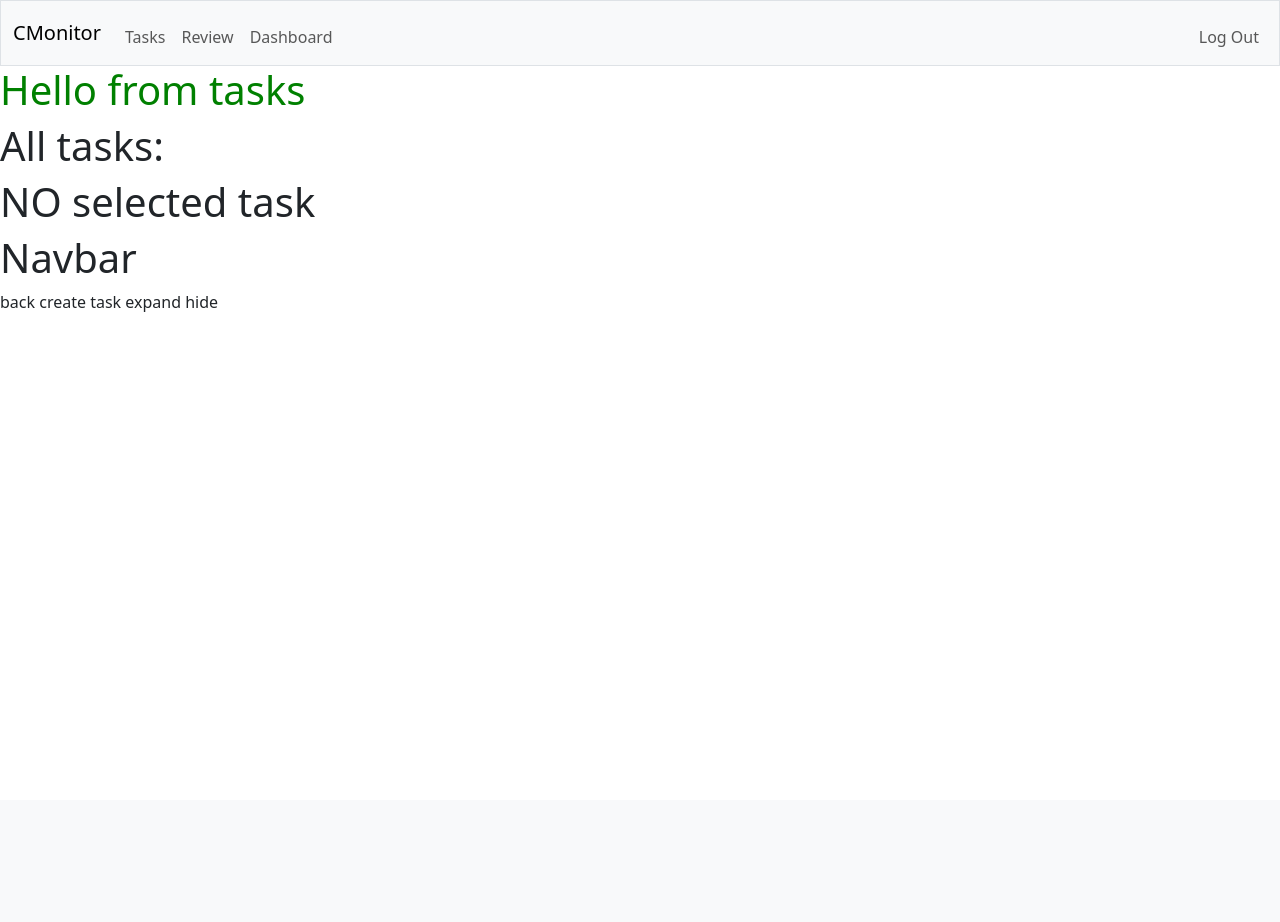
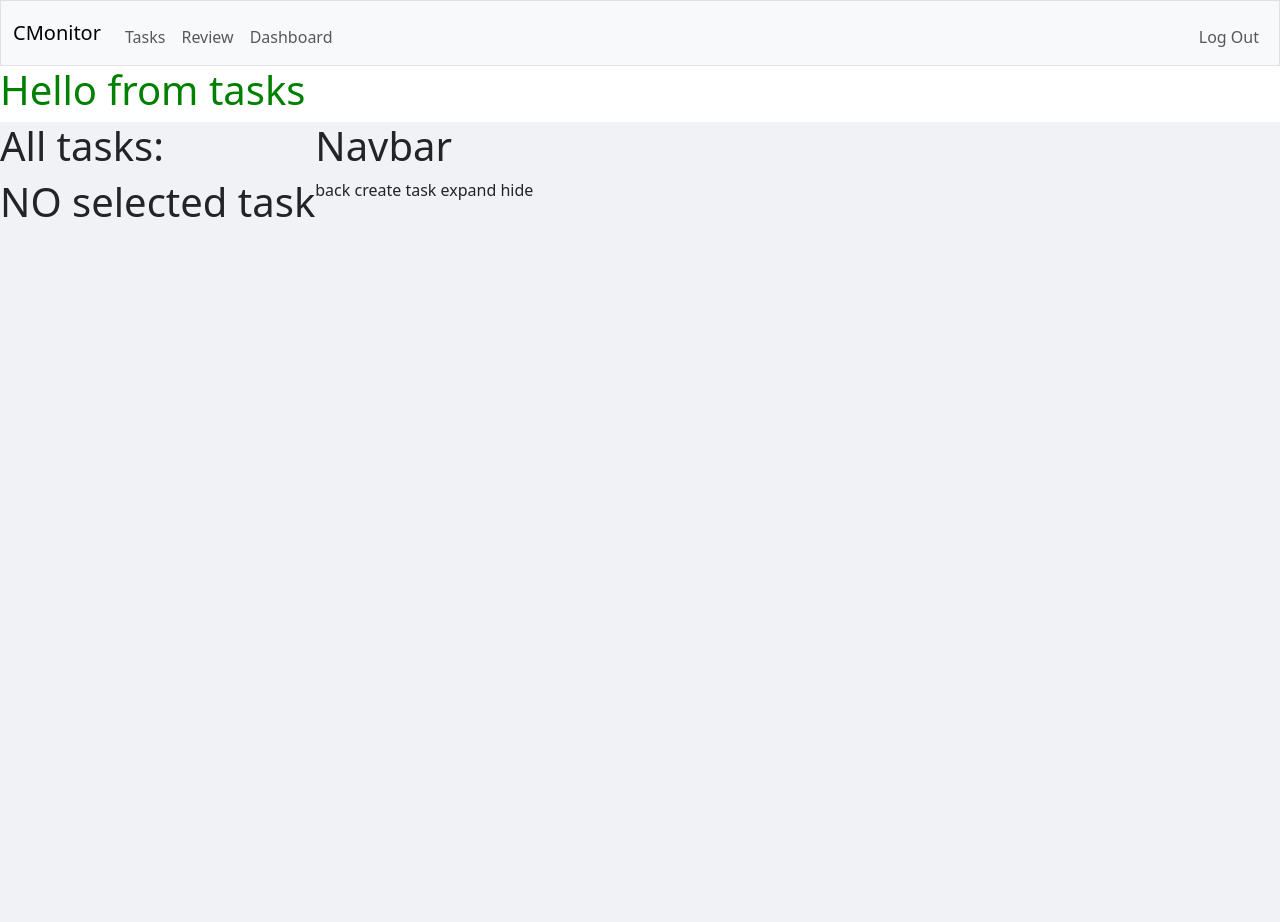
Before and after one commit to 0Pavlov/crowd-monitor, a Flask app: page /tasks in a window 1280 px wide. Before the commit the page ends 312 px from the top, so only its background shows below. Run offline with Flask 3, Linux system fonts and the light colour scheme; the visitor is signed in with stand-in values (Sample User, id 1); data comes from the database, SQL or seed files in the repository.

Commit message:
Make use of the main tasks container

```diff
--- a/templates/tasks.html
+++ b/templates/tasks.html
@@ -6,6 +6,8 @@
 
 {% block main %}
     <h1 style="color:green;">Hello from tasks</h1>
+    <!-- Main container -->
+    <div class="TasksMain">
         <!-- Tasks overview container -->
         <div>
             {% if session['role'] == 'admin' %}
@@ -33,4 +35,5 @@
                 <span>hide</span>
             {% endif %}
         </div>
+    <div/>
 {% endblock %}
```
Lines whose indentation alone changed are shown as unchanged.
